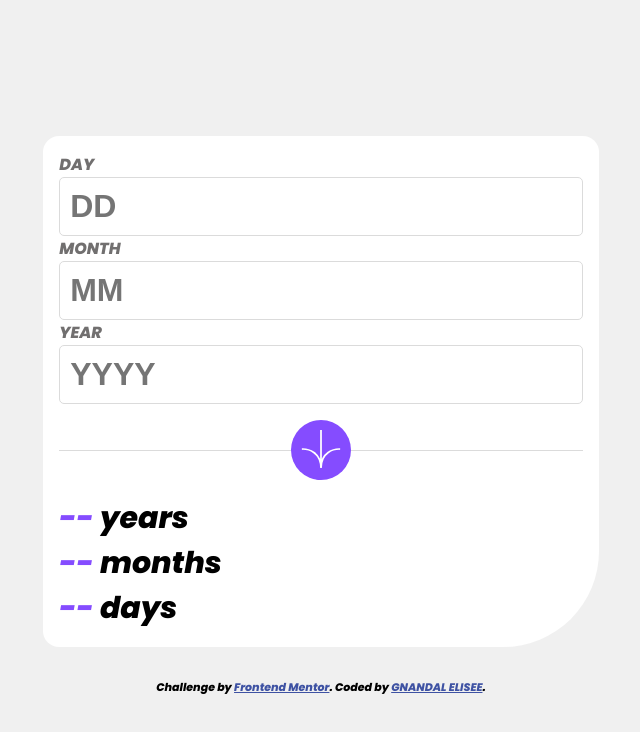
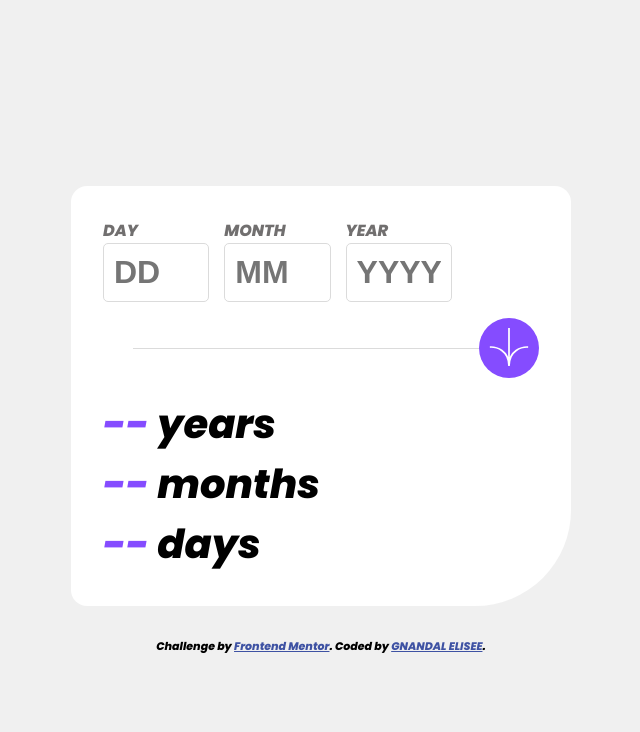
Before and after one commit to Gnandal/age_calculator, a plain HTML site: page index.html in a window 1536 px wide. Shown: the whole page, without its empty margins (447-1087 px from the left). Drawn offline with Linux system fonts and the light colour scheme.

Commit message:
Patch to mobile first

```diff
--- a/style.css
+++ b/style.css
@@ -67,8 +67,8 @@ body {
   overflow-x: hidden;
   width: 100%;
   height: 100vh;
+  padding-top: .5rem;
   background-color: var(--white-off);
-  margin: 0%, 20%;
   font-family: Poppins, sans-serif;
 }
 
@@ -95,7 +95,7 @@ main {
 }
 
 .displayer div {
-  font-size: 30px;
+  font-size: 40px;
 }
 
 .displayer div span {
@@ -113,6 +113,7 @@ main {
 }
 
 .divider {
+  height: 60px;
   display: flex;
   margin: 1rem 0px;
   justify-content: center;
@@ -177,11 +178,20 @@ main {
     top: 2rem;
   }
 
-@media screen and(min-width: 1440px) {
+@media screen and (min-width: 1440px) {
 
   main {
     width: 500px;
     padding: 2rem;
+  }
+
+  .divider {
+    position: relative;
+  }
+
+  .divider button {
+    position: absolute;
+    right: 0;
   }
 
   .field-section {
@@ -194,4 +204,8 @@ main {
   .divider::before {
     width: calc(100% - 60px);
   }
+
+  .displayer div {
+    font-size: 40px;
+  }
 }
```
